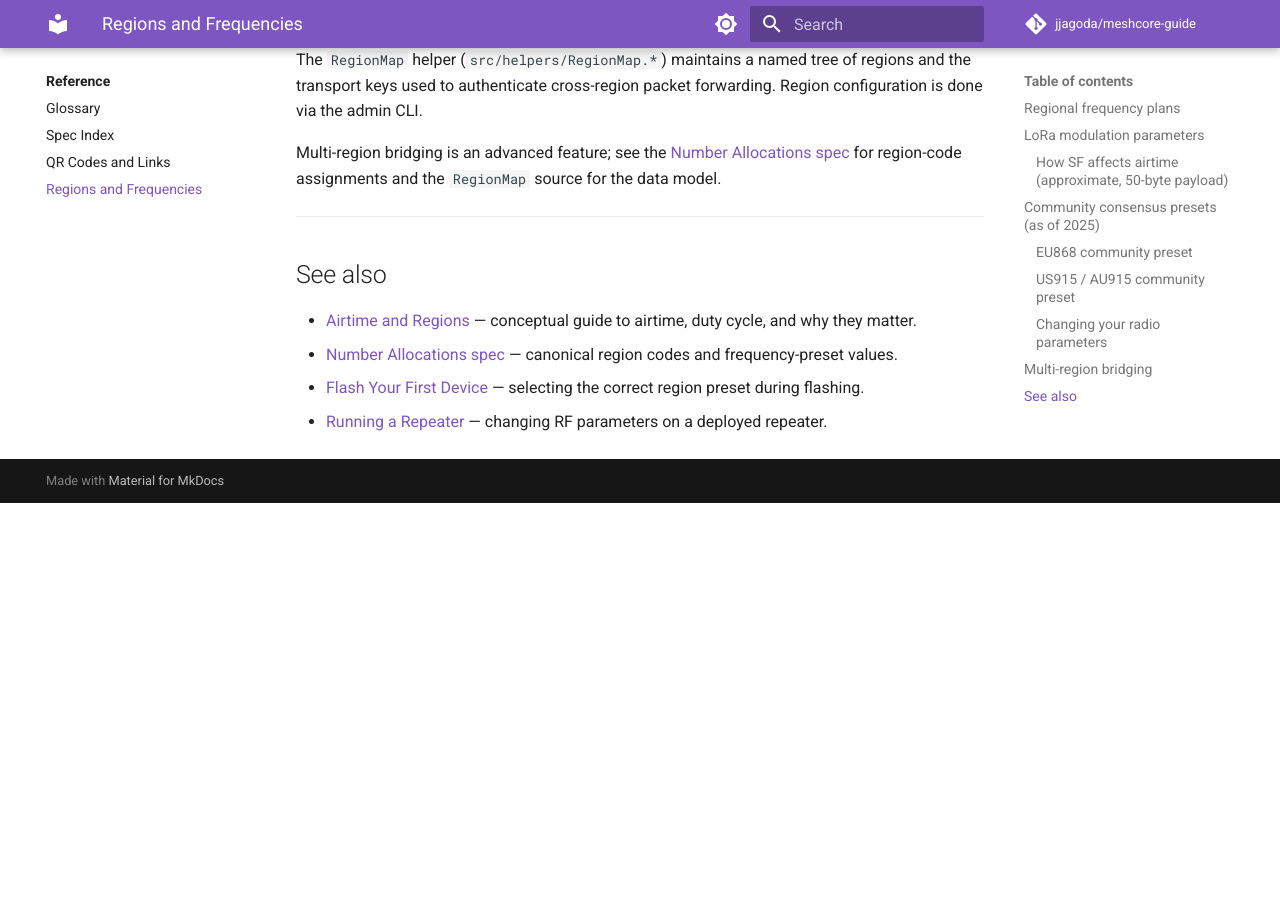
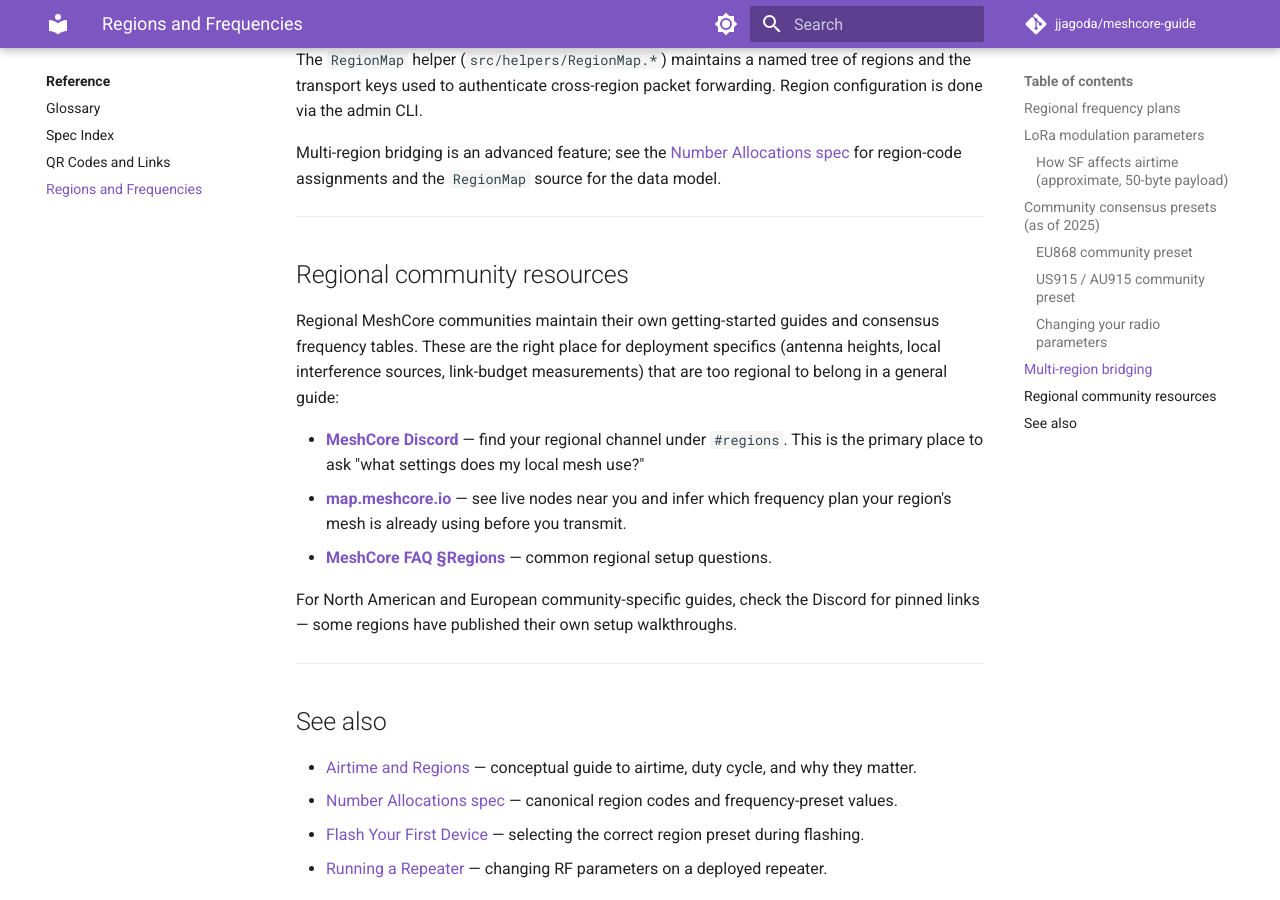
Before and after one commit to jagoda/meshcore-guide, an MkDocs documentation site: the page built from docs/reference/regions-and-frequencies.md, in a window 1280 px wide and 900 px high, scrolled down 3239 px. Built offline with MkDocs 1.6.1 and Material for MkDocs 9.7.7, drawn with Linux system fonts in a browser that asks for light colours; comment, search, counter and statistics services are not loaded; before the commit the page ends 3742 px from its top, so only the background shows below that.

Commit message:
checkpoint: editorial arc — cross-link additions (DeepWiki + regional communities)
- internals/index.md: add tip callout linking to DeepWiki as complementary
  auto-generated codebase reference (class hierarchies, call graphs)
- internals/codebase-map.md: add DeepWiki to bottom cross-links alongside
  existing flash/build links
- reference/regions-and-frequencies.md: add "Regional community resources"
  section with Discord, map.meshcore.io, and FAQ links for region-specific
  deployment specifics that belong there rather than in the narrative guide

```diff
--- a/docs/reference/regions-and-frequencies.md
+++ b/docs/reference/regions-and-frequencies.md
@@ -90,6 +90,21 @@ Multi-region bridging is an advanced feature; see the [Number Allocations spec](
 
 ---
 
+## Regional community resources
+
+Regional MeshCore communities maintain their own getting-started guides and
+consensus frequency tables. These are the right place for deployment specifics
+(antenna heights, local interference sources, link-budget measurements) that
+are too regional to belong in a general guide:
+
+- **[MeshCore Discord](https://meshcore.gg)** — find your regional channel under `#regions`. This is the primary place to ask "what settings does my local mesh use?"
+- **[map.meshcore.io](https://map.meshcore.io)** — see live nodes near you and infer which frequency plan your region's mesh is already using before you transmit.
+- **[MeshCore FAQ §Regions](https://docs.meshcore.io/faq/)** — common regional setup questions.
+
+For North American and European community-specific guides, check the Discord for pinned links — some regions have published their own setup walkthroughs.
+
+---
+
 ## See also
 
 - [Airtime and Regions](../concepts/airtime-and-regions.md) — conceptual guide to airtime, duty cycle, and why they matter.
```
Also changed, not shown: docs/internals/codebase-map.md (+5 -4 lines), docs/internals/index.md (+7 -0 lines).
